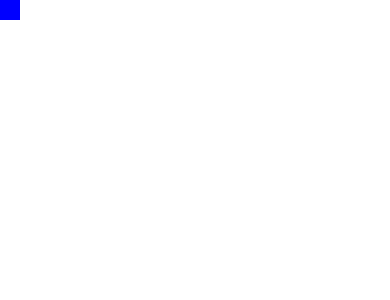
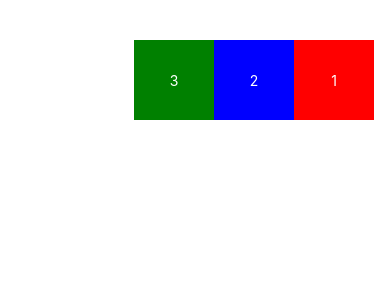
Before and after one commit to PnBafon/Learning-React-Native, a React Native app: screen / in a window 390 px wide. Shown: the top 300 px of the page. Built offline with nearby package versions, Linux system fonts and the light colour scheme.

Commit message:
initial setup of the flex box

```diff
--- a/App.js
+++ b/App.js
@@ -5,7 +5,7 @@ import Flexbox from "./Flexbox";
 
 export default function App() {
   return (
-    <View >
+    <View style={{padding: 16, paddingTop: 40}} >
       {/* <CourseObjectives /> */}
       <Flexbox />
       <StatusBar style="auto" />
--- a/Flexbox.js
+++ b/Flexbox.js
@@ -1,13 +1,43 @@
-import {View, Text} from 'react-native'
+import { View, Text } from "react-native";
 
 const Flexbox = () => {
   return (
-    <View>
-        <View style={{height: 20, width: 20, backgroundColor: 'blue'}}>
+    <View style={{flexDirection: 'row-reverse'}}>
+      <View
+        style={{
+          height: 80,
+          width: 80,
+          backgroundColor: "red",
+          justifyContent: "center",
+          alignItems:"center",
+      }}
+      >
+        <Text style={{ color: "white" }}>1</Text>
+      </View>
+      <View
+        style={{
+          height: 80,
+          width: 80,
+          backgroundColor: "blue",
+          justifyContent: "center",
+          alignItems:"center",
+      }}
+      >
+        <Text style={{ color: "white" }}>2</Text>
+      </View>
+      <View
+        style={{
+          height: 80,
+          width: 80,
+          backgroundColor: "green",
+          justifyContent: "center",
+          alignItems:"center",
+      }}
+      >
+        <Text style={{ color: "white" }}>3</Text>
+      </View>
+    </View>
+  );
+};
 
-        </View>
-    </View>
-  )
-}
-
-export default Flexbox
+export default Flexbox;
```
